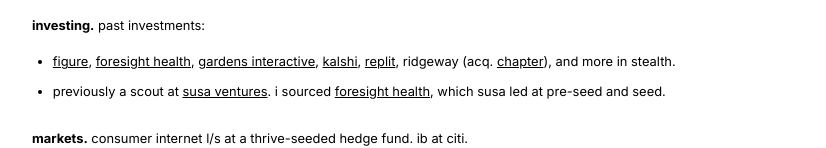
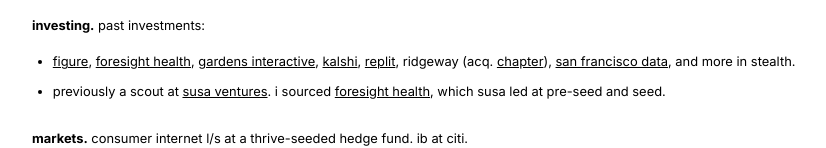
Before and after one commit to risashim/risashim.github.io, a plain HTML site: page index.html in a window 1280 px wide. Shown: the part 199-347 px from the top of the page, without its empty margins (64-890 px from the left). Drawn offline with Linux system fonts and the light colour scheme.

Commit message:
Add San Francisco Data to investments
Co-Authored-By: Claude Opus 5 <noreply@anthropic.com>
Claude-Session: https://claude.ai/code/session_011M8bNZNPxhqVyTTLm12wUe

```diff
--- a/index.html
+++ b/index.html
@@ -35,7 +35,7 @@
 
 <p><strong>investing.</strong> past investments:</p>
 <ul>
-  <li><a href="https://www.figure.ai/">figure</a>, <a href="https://www.foresighthealth.ai/">foresight health</a>, <a href="https://gardens.dev/">gardens interactive</a>, <a href="https://kalshi.com/">kalshi</a>, <a href="https://replit.com/">replit</a>, ridgeway (acq. <a href="https://askchapter.org/">chapter</a>), and more in stealth.</li>
+  <li><a href="https://www.figure.ai/">figure</a>, <a href="https://www.foresighthealth.ai/">foresight health</a>, <a href="https://gardens.dev/">gardens interactive</a>, <a href="https://kalshi.com/">kalshi</a>, <a href="https://replit.com/">replit</a>, ridgeway (acq. <a href="https://askchapter.org/">chapter</a>), <a href="https://www.sfdata.com/">san francisco data</a>, and more in stealth.</li>
   <li>previously a scout at <a href="https://www.susaventures.com/">susa ventures</a>. i sourced <a href="https://www.foresighthealth.ai/">foresight health</a>, which susa led at pre-seed and seed.</li>
 </ul>
 
```
